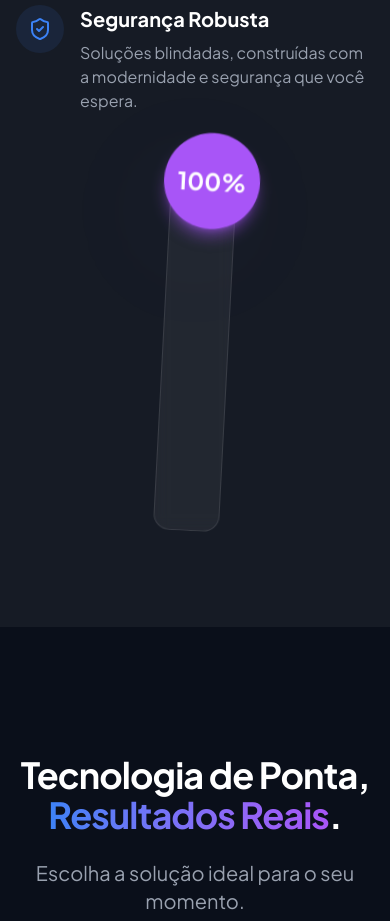
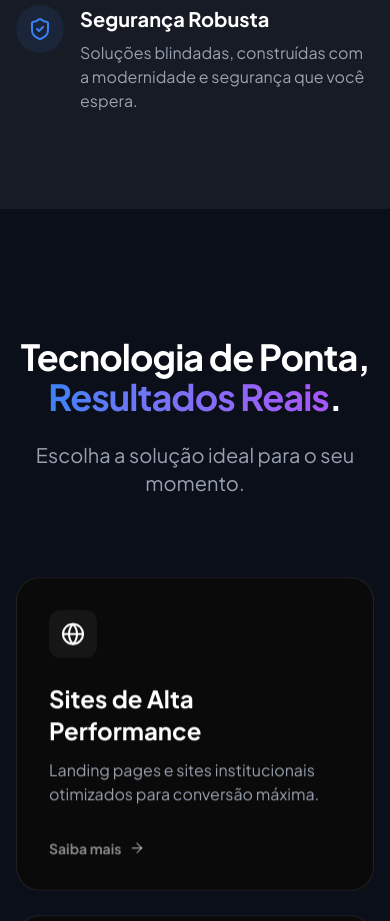
Before and after one commit to vncsrmro/romeiro-dev-landing-page, a Next.js app: page / in a window 390 px wide. Shown: the part 3040-3961 px from the top of the page. Built offline with nearby package versions, Linux system fonts and the light colour scheme.

Commit message:
fix: Hide Solution visual element on mobile, remove bounce animation

```diff
--- a/src/components/Solution.tsx
+++ b/src/components/Solution.tsx
@@ -63,14 +63,13 @@ export function Solution() {
                         </div>
                     </div>
 
-                    <div className="lg:w-1/2 relative">
+                    <div className="hidden lg:block lg:w-1/2 relative">
                         <motion.div
                             initial={{ opacity: 0, scale: 0.8 }}
                             whileInView={{ opacity: 1, scale: 1 }}
                             viewport={{ once: true }}
-                            className="relative z-10"
-                        >
-                            <div className="aspect-square rounded-full bg-gradient-to-br from-primary/20 to-secondary/20 blur-3xl absolute inset-0 animate-pulse" />
+                            className="relative z-10">
+                            <div className="aspect-square rounded- bg-gradient-to-br from-primary/20 to-secondary/20 blur-3xl absolute inset-0 animate-pulse" />
                             <div className="glass-panel p-8 rounded-2xl border border-white/10 relative z-10 transform rotate-3 hover:rotate-0 transition-transform duration-500">
                                 <div className="space-y-4">
                                     <div className="h-8 w-3/4 bg-white/10 rounded animate-pulse" />
@@ -79,8 +78,8 @@ export function Solution() {
                                     <div className="h-40 w-full bg-white/5 rounded mt-8 animate-pulse delay-200" />
                                 </div>
 
-                                <div className="absolute -top-6 -right-6 w-24 h-24 bg-secondary rounded-full flex items-center justify-center shadow-lg shadow-secondary/50 animate-bounce">
-                                    <span className="text-2xl font-bold text-white">100%</span>
+                                <div className="absolute -top-4 -right-4 w-20 h-20 bg-secondary rounded-full flex items-center justify-center shadow-lg shadow-secondary/50">
+                                    <span className="text-xl font-bold text-white">100%</span>
                                 </div>
                             </div>
                         </motion.div>
```
